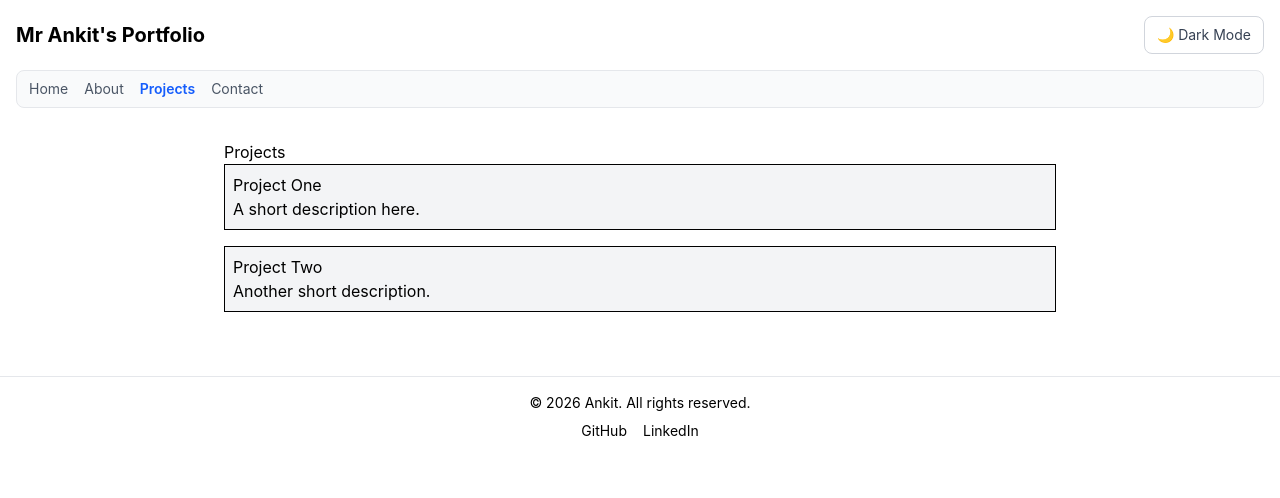
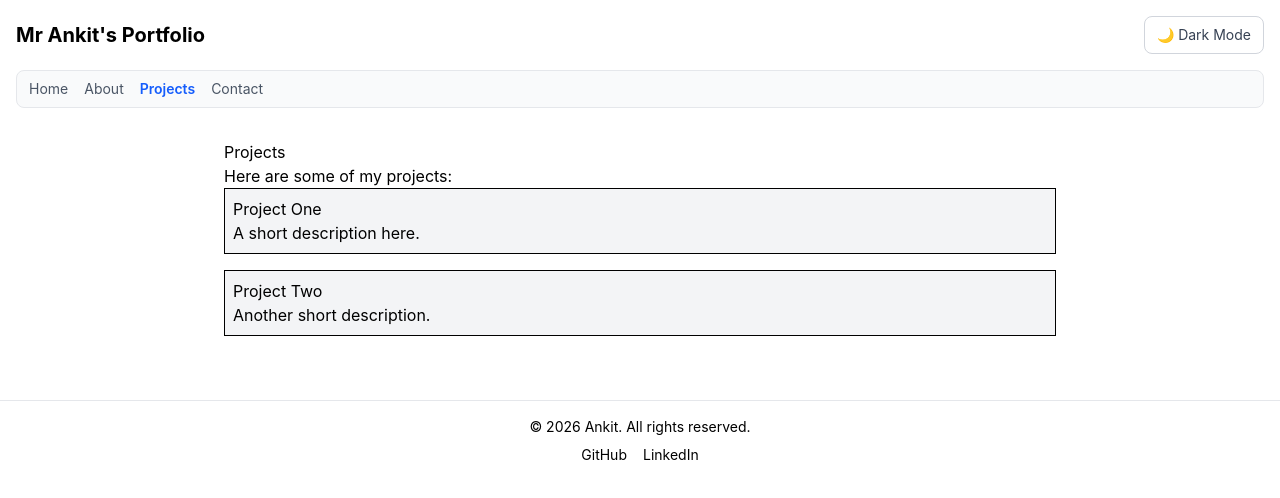
Before and after one commit to THEmen9/Portfolio, a React app: page /projects in a window 1280 px wide. Shown: the top 498 px of the page. Built offline with nearby package versions, Linux system fonts and the light colour scheme; the HTML template or start-up script is replaced by a standard one.

Commit message:
feat: simulate async data fetching in Projects

```diff
--- a/src/pages/Projects.jsx
+++ b/src/pages/Projects.jsx
@@ -1,12 +1,31 @@
-import React from 'react';
+import React, { useState, useEffect } from 'react';
 import { projectsData } from '../data/content';
 import { Link } from 'react-router-dom';
 
  export default function Projects() {
+  const [projects, setProjects] = useState([]);
+  const [isLoading, setIsLoading] = useState(true);
+
+  useEffect(() => {
+   const timer = setTimeout(() => {
+      setProjects(projectsData);
+      setIsLoading(false);
+    }, 1000);
+
+    return () => clearTimeout(timer);
+  }, []);
+
   return (
     <section className="bg-white dark:bg-gray-900 text-black dark:text-white p-4">
        <h2 >Projects</h2>
-      {projectsData.map((project) => (
+
+        {isLoading ? (
+          <p>Loading projects...</p>
+        ) : (
+          <p>Here are some of my projects:</p>
+        )}
+
+      {projects.map((project) => (
         <Link key={project.id} to={`/projects/${project.id}`}>
           <div className='mb-4 border bg-gray-100 dark:bg-gray-800 p-2 hover:opacity-80 transition'>
             <h3>{project.title}</h3>
```
